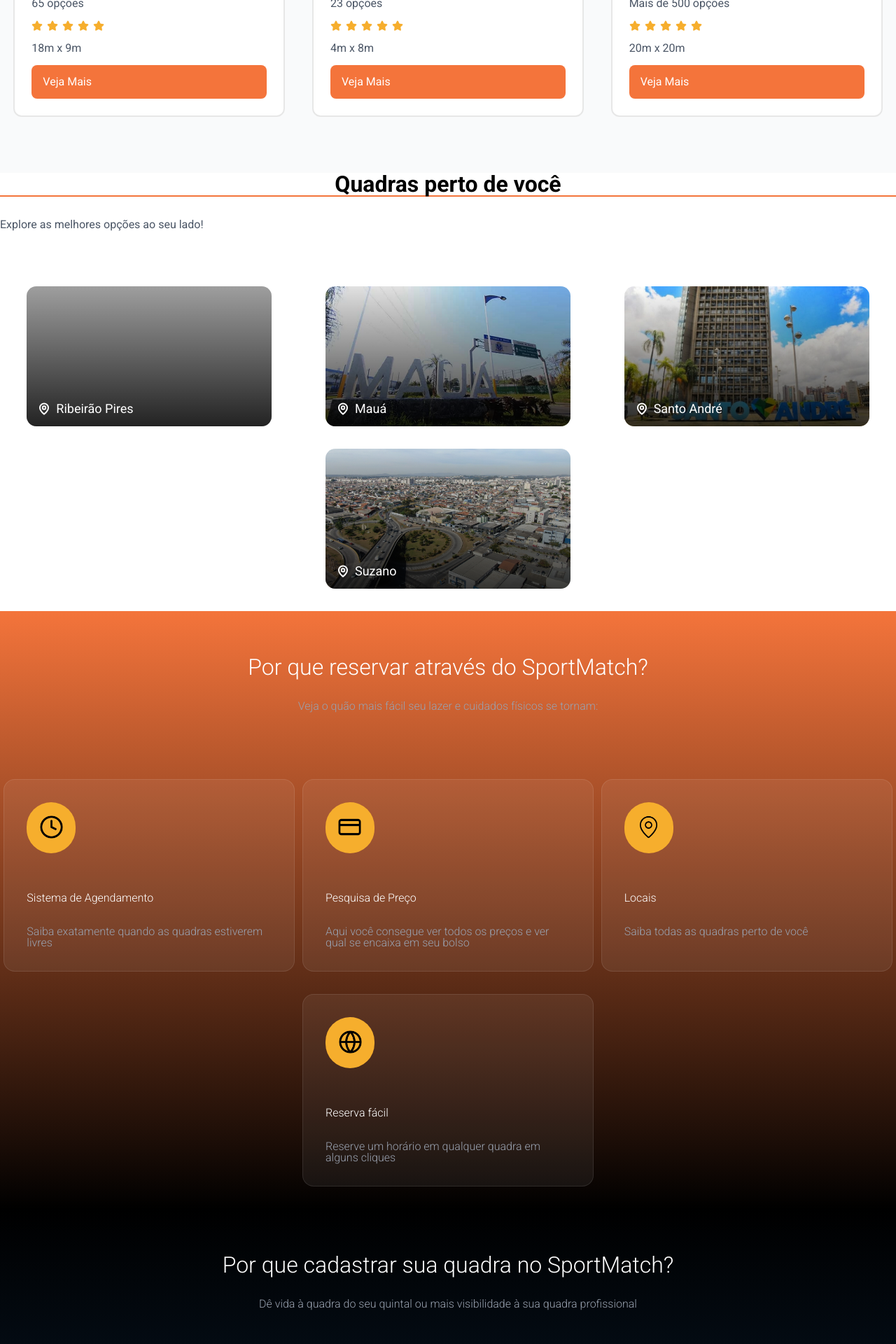
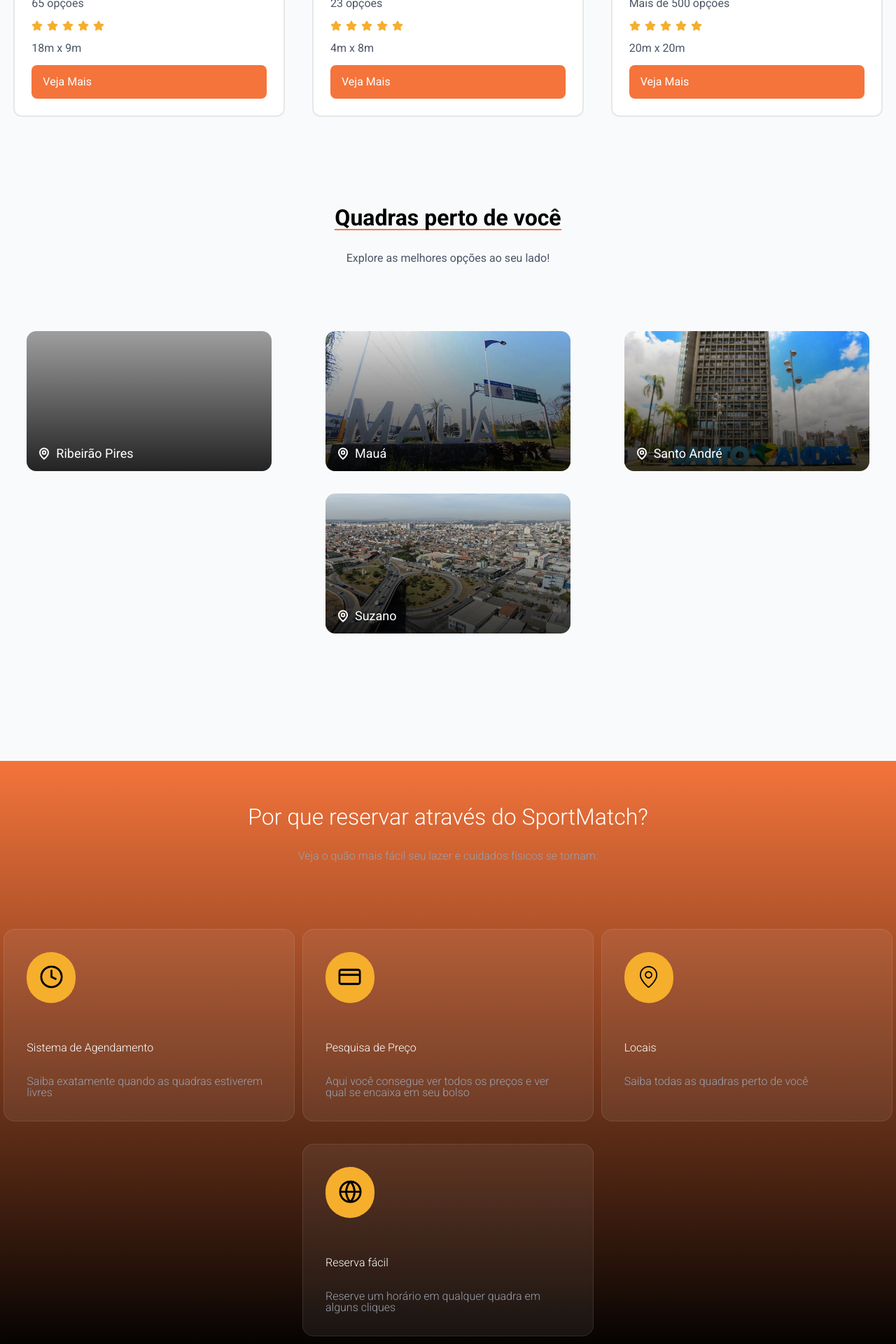
Before and after one commit to EstevaoLocks/ReservaDeQuadras, a PHP site: page / in a window 1280 px wide. Shown: the part 2873-4793 px from the top of the page at 70% size. Run offline with PHP 8.4, Linux system fonts and the light colour scheme; grey boxes are pictures that could not be loaded.

Commit message:
ajustes section PertoVoce

```diff
--- a/assets/css/style.css
+++ b/assets/css/style.css
@@ -538,6 +538,17 @@
     transition: background-color 0.3s ease;
 }
 
+.sectionPertoVoce {
+    padding-top: 48px;
+    padding-bottom: 150px;
+
+    display: flex;
+    flex-direction: column;
+    align-items: center;
+
+    background-color: #F9FAFB;
+}
+
 .row-pertoVoce {
     width: 100%;
     margin: 16px 0;
@@ -549,7 +560,8 @@
 }
 
 .card-pertoVoce {
-    width: 350px;
+    width: 23%;
+    min-width: 350px;
     height: 200px;
     margin-top: 32px;
     position: relative;
```
